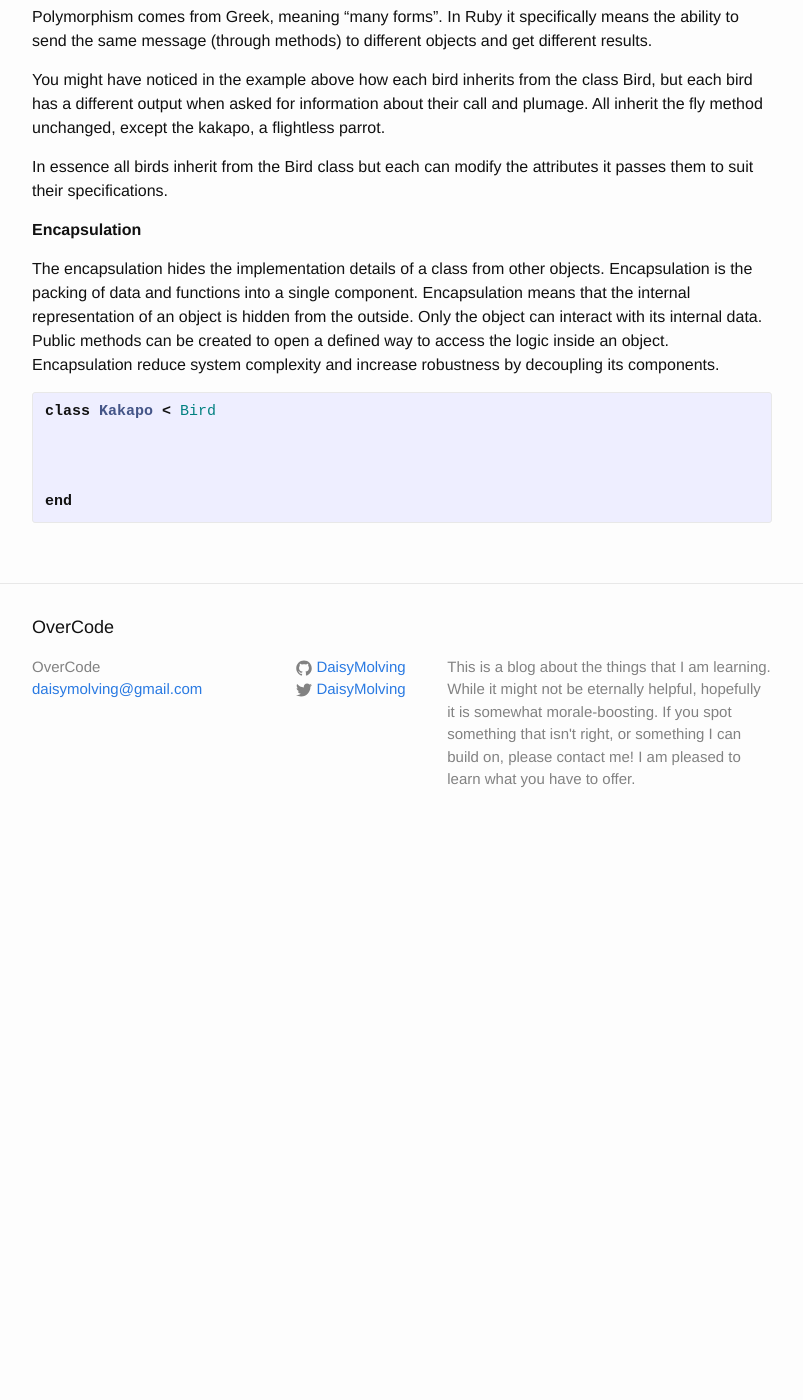
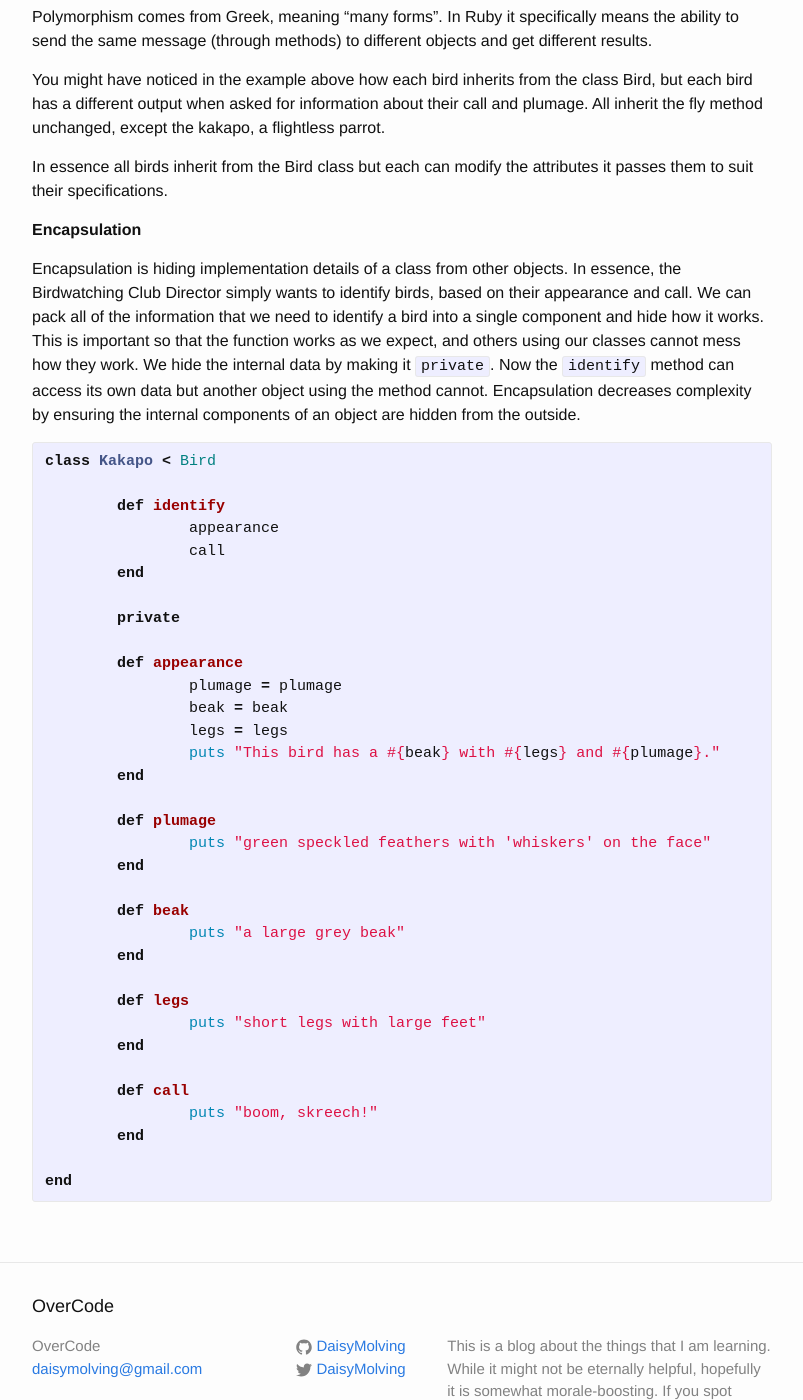
Before and after one commit to DaisyMolving/DaisyMolving.github.io, a Jekyll site: the page built from _posts/2016-02-08-introduction-to-OOP.markdown, in a window 1280 px wide and 1400 px high, scrolled down 2088 px. Shown: the whole window, without its empty margins (238-1041 px from the left). Built offline with Jekyll 4.4.1, drawn with Linux system fonts in a browser that asks for light colours; before the commit the page ends 2939 px from its top, so only the background shows below that.

Commit message:
completed concepts of OOP post

```diff
--- a/_posts/2016-02-08-introduction-to-OOP.markdown
+++ b/_posts/2016-02-08-introduction-to-OOP.markdown
@@ -89,15 +89,41 @@ In essence all birds inherit from the Bird class but each can modify the attribu
 
 <strong> Encapsulation </strong>
 
-The encapsulation hides the implementation details of a class from other objects.
-Encapsulation is the packing of data and functions into a single component.
-Encapsulation means that the internal representation of an object is hidden from the outside. Only the object can interact with its internal data. Public methods can be created to open a defined way to access the logic inside an object. Encapsulation reduce system complexity and increase robustness by decoupling its components.
+Encapsulation is hiding implementation details of a class from other objects. In essence, the Birdwatching Club Director simply wants to identify birds, based on their appearance and call. We can pack all of the information that we need to identify a bird into a single component and hide how it works. This is important so that the function works as we expect, and others using our classes cannot mess how they work. We hide the internal data by making it `private`. Now the `identify` method can access its own data but another object using the method cannot. Encapsulation decreases complexity by ensuring the internal components of an object are hidden from the outside.
 
 {% highlight ruby %}
 
 class Kakapo < Bird
 
+	def identify
+		appearance
+		call
+	end
 
+	private
+
+	def appearance
+		plumage = plumage
+		beak = beak
+		legs = legs
+		puts "This bird has a #{beak} with #{legs} and #{plumage}."
+	end
+
+	def plumage
+		puts "green speckled feathers with 'whiskers' on the face"
+	end
+
+	def beak
+		puts "a large grey beak"
+	end
+
+	def legs
+		puts "short legs with large feet"
+	end
+
+	def call
+		puts "boom, skreech!"
+	end
 
 end
 {% endhighlight %}
```
